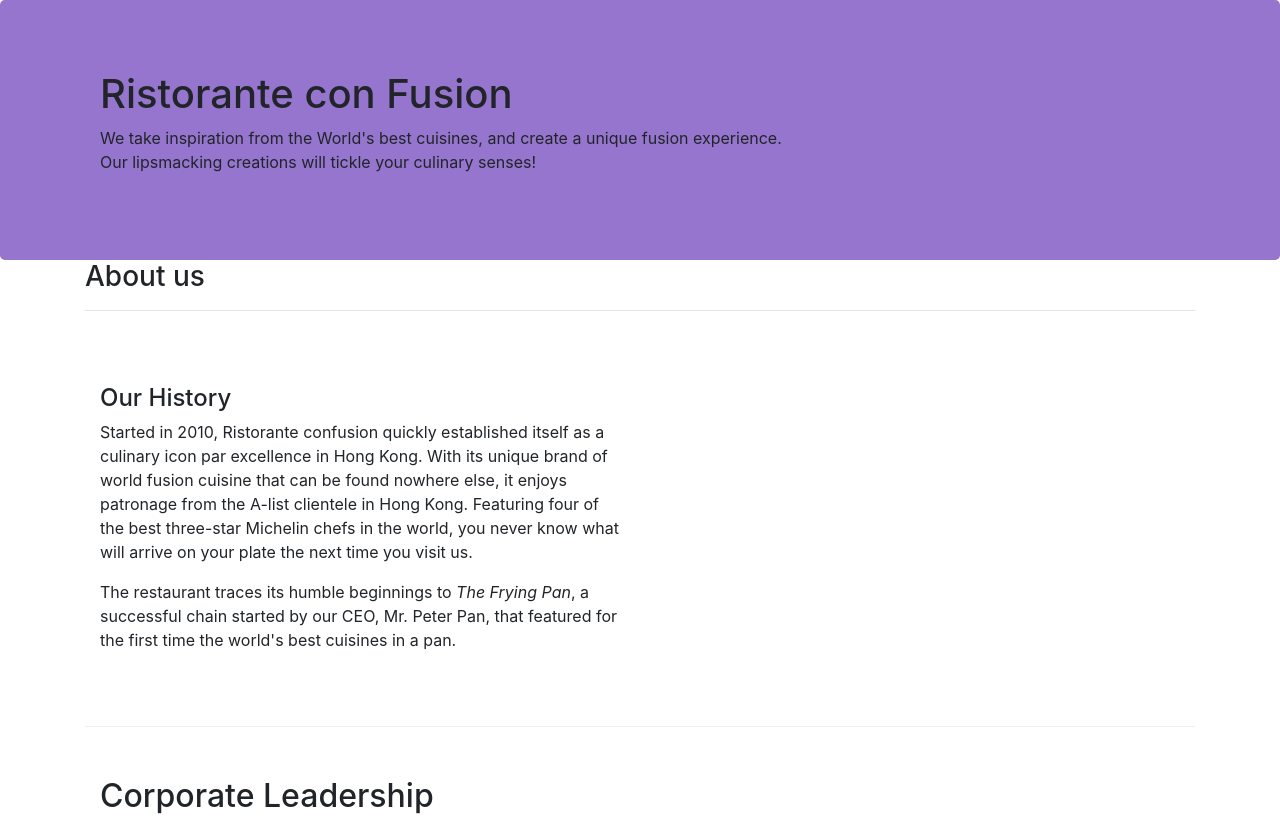
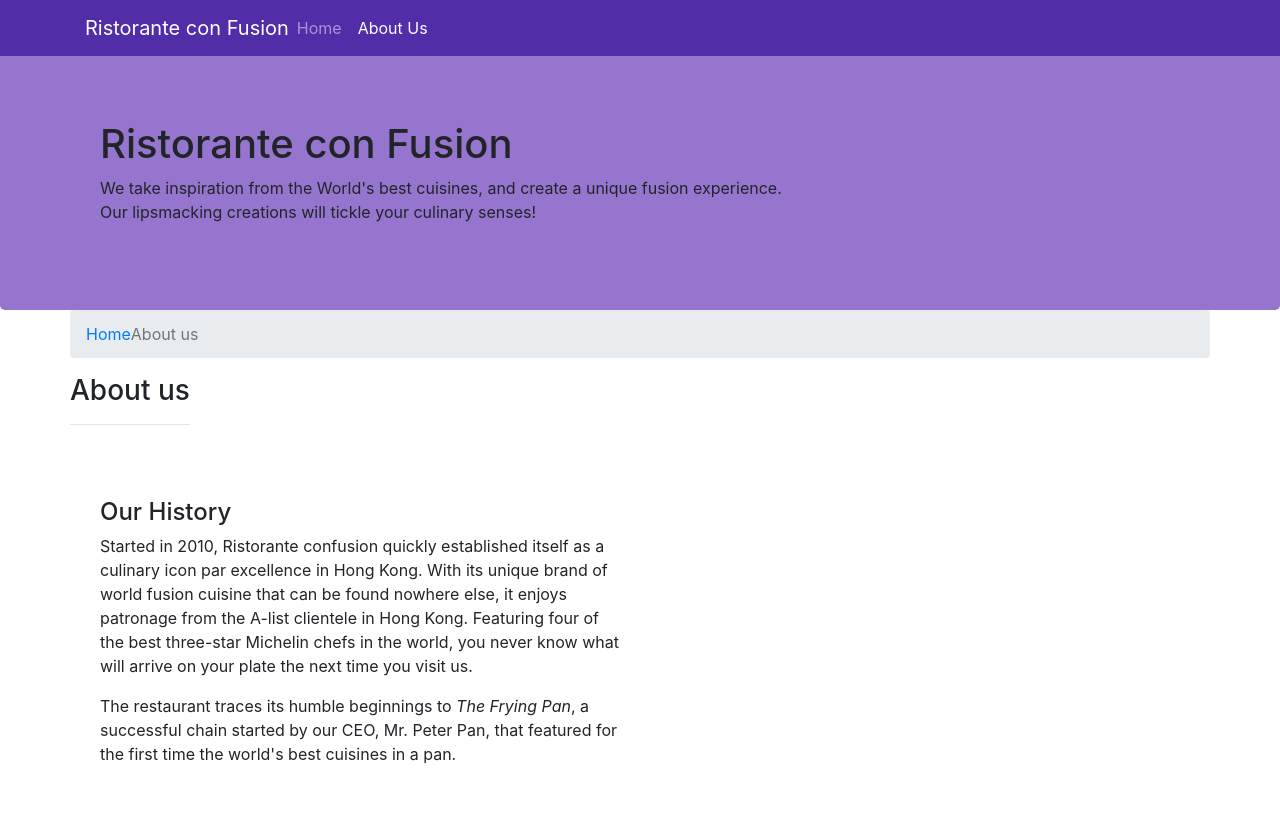
Before and after one commit to shinytvs/Fullstackpjt, a website: page aboutus.html in a window 1280 px wide. Shown: the top 818 px of the page. Drawn offline with nearby package versions, Linux system fonts and the light colour scheme.

Commit message:
navbar and bredcrumbs

```diff
--- a/aboutus.html
+++ b/aboutus.html
@@ -13,7 +13,20 @@
 </head>
 
 <body>
-
+    <nav class="navbar navbar-dark navbar-expand-sm fixed-top">
+        <div class="container">
+            <button class="navbar-toggler" type="button" data-toggle="collapse" data-target="#Navbar">
+                <span class="navbar-toggler-icon"></span>
+            </button>
+            <a class="navbar-brand mr-auto" href="./index.html">Ristorante con Fusion</a>
+            <div class="collapse navbar-collapse" id="Navbar">
+            <ul class="navbar-nav mr-auto">
+                <li class="nav-item"><a class="nav-link" href="./index.html">Home</a></li>
+                <li class="nav-item active"><a class="nav-link" href="#">About Us</a></li>
+            </ul>
+        </div>
+        </div>
+    </nav>
     <header class="jumbotron">
         <div class="container" >
             <div class="row row-header">
@@ -27,7 +40,11 @@
         </div>
     </header>
     <div class="container">
-        <div>
+        <div class="row">
+            <ol class="col-12 breadcrumb">
+                <li class="breadcrumb-tem"><a href="./index.html">Home</a></li>
+                <li class="breadcrumb-item active">About us</li>
+            </ol>
             <div>
               <h3>About us</h3>  <hr></hr>
 
--- a/css/styles.css
+++ b/css/styles.css
@@ -24,3 +24,10 @@
     margin:0px ;
     color: black;
 }
+body{
+    padding: 50px 0px 0px 0px;
+    z-index: 0;
+}
+.navbar-dark {
+    background-color: #512DA8;
+}
```
Also changed, not shown: index.html (+7 -5 lines).
